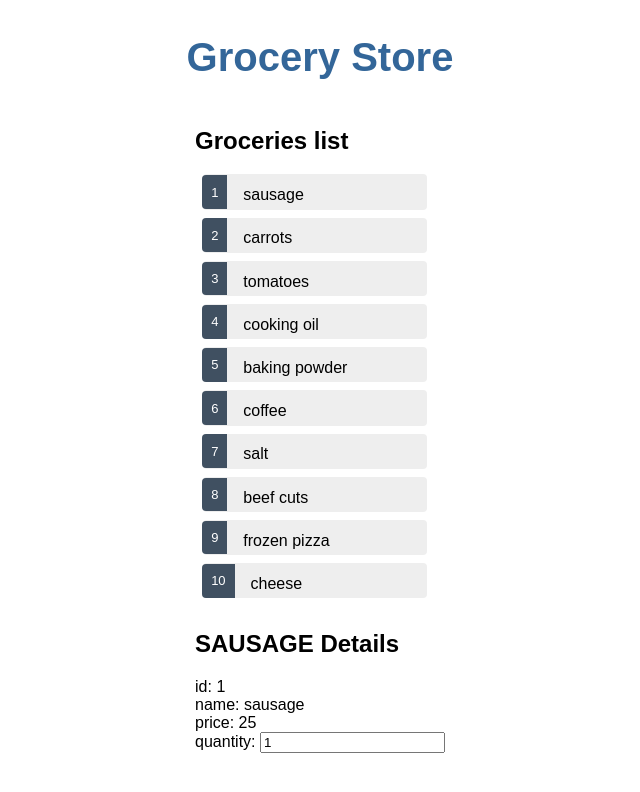
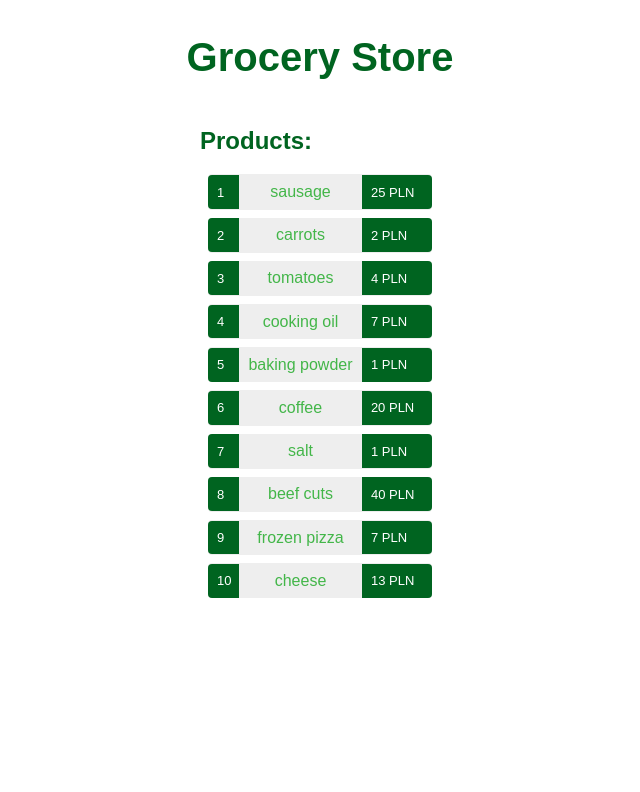
Before and after one commit to KonradPietocha/grocery-store, an Angular app: page / in a window 1280 px wide. Shown: the top 792 px of the page, without its empty margins (320-960 px from the left). Built offline with nearby package versions, Linux system fonts and the light colour scheme.

Commit message:
add selecting product

```diff
--- a/src/app/app.component.css
+++ b/src/app/app.component.css
@@ -1,10 +1,10 @@
 h1 {
-    color: #369;
+    color:#006420;
     font-family: Arial, Helvetica, sans-serif;
     font-size: 250%;
 }
 h2, h3 {
-    color: #444;
+    color:#43b649;
     font-family: Arial, Helvetica, sans-serif;
     font-weight: lighter;
 }
--- a/src/app/groceries/groceries.component.css
+++ b/src/app/groceries/groceries.component.css
@@ -1,10 +1,17 @@
+h2 {
+  color:#006420;
+}
 .groceries {
     margin: 0 0 2em 0;
     list-style-type: none;
     padding: 0;
     width: 15em;
+    color:#43b649;
   }
   .groceries li {
+    display: flex;
+    justify-content: space-between;
+    align-items: center;
     cursor: pointer;
     position: relative;
     left: 0;
@@ -21,7 +28,8 @@
   }
   .groceries li.selected {
     background-color: #CFD8DC;
-    color: white;
+    color:#006420;
+    border: 1px solid #006420;
   }
   .groceries li.selected:hover {
     background-color: #BBD8DC;
@@ -32,12 +40,20 @@
     font-size: small;
     color: white;
     padding: 0.8em 0.7em 0 0.7em;
-    background-color:#405061;
+    background-color:#006420;
     line-height: 1em;
     position: relative;
-    left: -1px;
-    top: -4px;
+  }
+  .groceries .badge-id {
     height: 1.8em;
-    margin-right: .8em;
+    width: 1em;
     border-radius: 4px 0 0 4px;
   }
+  .groceries .badge-price {
+    height: 1.8em;
+    width: 4em;
+    border-radius: 0 4px 4px 0;
+  }
+.selected-product {
+  color:#006420;
+}
--- a/src/app/groceries/groceries.component.html
+++ b/src/app/groceries/groceries.component.html
@@ -1,15 +1,25 @@
-<h2>Groceries list</h2>
+<h2>Products:</h2>
 <ul class="groceries">
-  <li *ngFor="let product of products">
-    <span class="badge">{{product.id}}</span> {{product.name}}
+  <li
+    *ngFor="let product of products"
+    [class.selected]="product === selectedProduct"
+    (click)="onSelect(product)">
+    <span class="badge badge-id">{{product.id}}</span> {{product.name}}
+    <span class="badge badge-price">{{product.price}} PLN</span>
   </li>
 </ul>
-<h2>{{comestible.name | uppercase}} Details</h2>
-<div><span>id: </span>{{comestible.id}}</div>
-<div><span>name: </span>{{comestible.name}}</div>
-<div><span>price: </span>{{comestible.price * comestible.quantity}}</div>
-<div>
-  <label>quantity:
-    <input [(ngModel)]="comestible.quantity" placeholder="quantity"/>
-  </label>
+<div *ngIf="selectedProduct" class="selected-product">
+  <h2>{{selectedProduct.name | uppercase}} Details</h2>
+  <div><span>id: </span>{{selectedProduct.id}}</div>
+  <div><span>name: </span>{{selectedProduct.name}}</div>
+  <div><span>price: </span>{{selectedProduct.price * selectedProduct.quantity}}</div>
+  <div>
+    <label>quantity:
+      <input
+        [(ngModel)]="selectedProduct.quantity"
+        placeholder="quantity"
+        type="number"
+        autofocus/>
+    </label>
+  </div>
 </div>
--- a/src/app/groceries/groceries.component.ts
+++ b/src/app/groceries/groceries.component.ts
@@ -9,14 +9,12 @@ import { PRODUCTS } from '../mock-products';
 })
 export class GroceriesComponent implements OnInit {
 
-  comestible: Product = {
-    id: 1,
-    name: 'sausage',
-    price: 25,
-    quantity: 1
-  };
+  products = PRODUCTS;
+  selectedProduct: Product;
 
-  products = PRODUCTS;
+  onSelect(product: Product): void {
+    this.selectedProduct = product;
+  }
 
   constructor() { }
 
```
